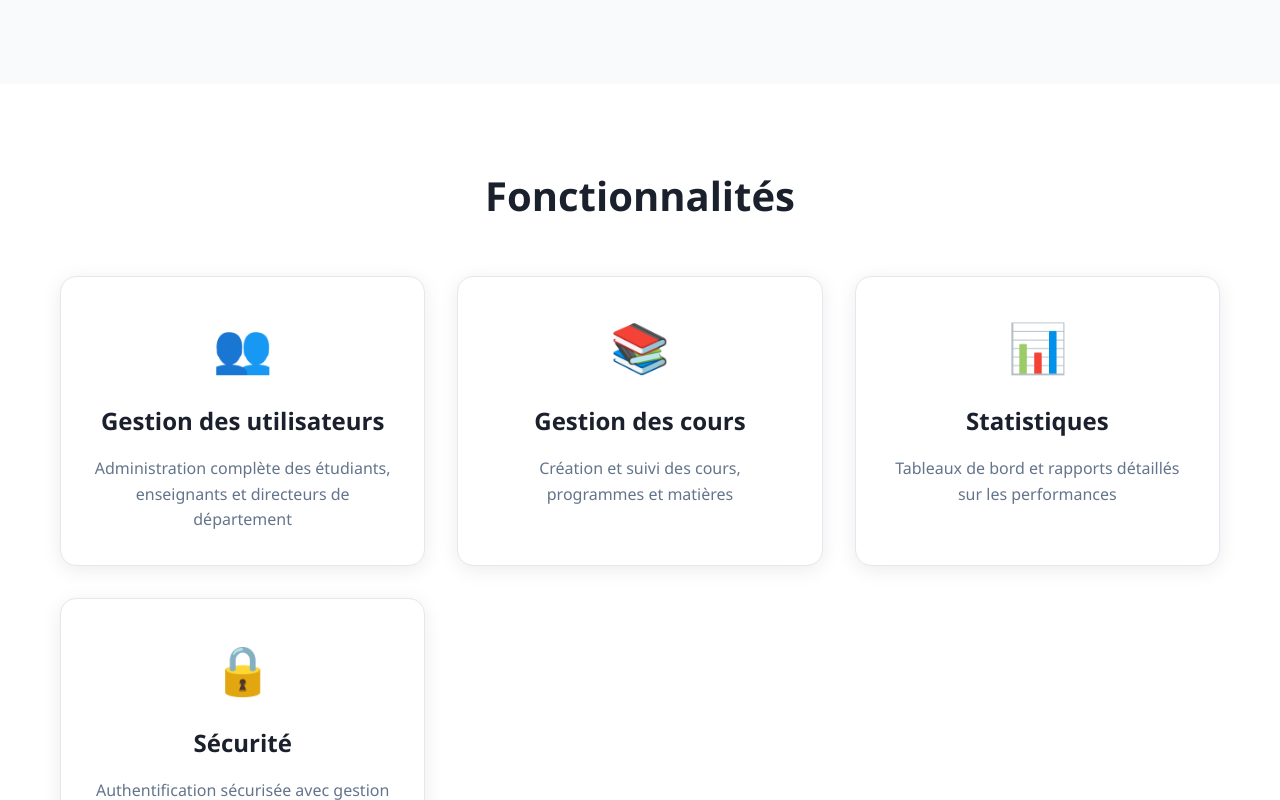
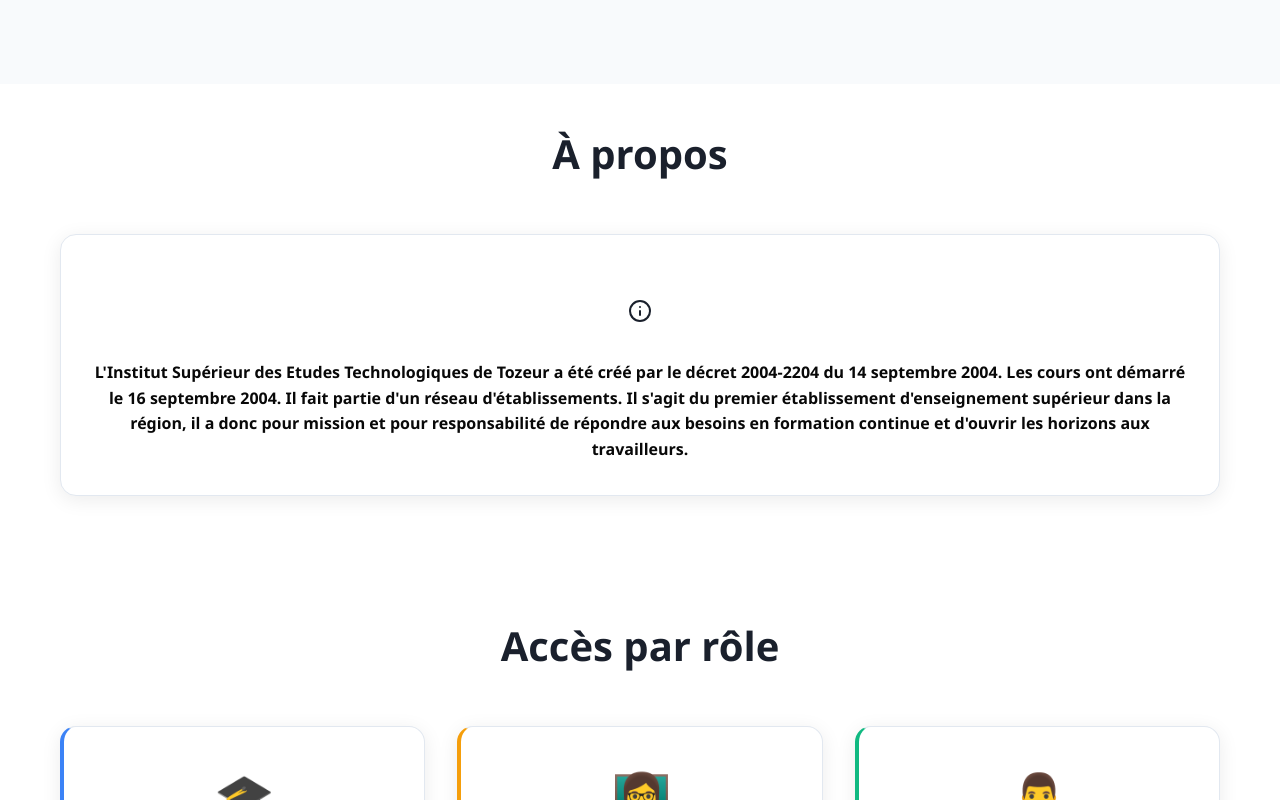
Before and after one commit to KhaledZeineb/university-management-platform1, a React (Create React App) app in the folder frontend/front/: page / in a window 1280 px wide. Shown: the part 700-1500 px from the top of the page. Built offline with nearby package versions, Linux system fonts and the light colour scheme; no server answers.

Commit message:
frontfixes

```diff
--- a/frontend/front/package.json
+++ b/frontend/front/package.json
@@ -8,6 +8,7 @@
     "@testing-library/react": "^16.3.0",
     "@testing-library/user-event": "^13.5.0",
     "axios": "^1.12.2",
+    "lucide-react": "^0.546.0",
     "react": "^19.2.0",
     "react-dom": "^19.2.0",
     "react-router-dom": "^7.9.3",
--- a/frontend/front/src/components/LandingPage.css
+++ b/frontend/front/src/components/LandingPage.css
@@ -164,6 +164,7 @@
 .features-section, .roles-section {
   padding: 5rem 0;
   background: white;
+  padding-top: 3%;
 }
 
 .section-title {
@@ -209,8 +210,9 @@
 }
 
 .feature-card p {
-  color: #64748b;
+  color: #080808;
   line-height: 1.6;
+  font-weight: bold;
 }
 
 /* Role Cards */
--- a/frontend/front/src/components/LandingPage.jsx
+++ b/frontend/front/src/components/LandingPage.jsx
@@ -3,6 +3,7 @@ import { Link } from 'react-router-dom';
 import axios from 'axios';
 import './LandingPage.css';
 import heroVideo from '../assets/1.mp4';
+import { Info } from "lucide-react";
 
 const LandingPage = () => {
   const [serverStatus, setServerStatus] = useState(null);
@@ -113,7 +114,7 @@ const LandingPage = () => {
       {/* Features Section */}
       <section className="features-section" aria-labelledby="features-title">
         <div className="container">
-          <h2 id="features-title" className="section-title">Fonctionnalités</h2>
+          <h2 id="features-title" className="section-title">À propos</h2>
           <div className="features-grid">
             {FEATURES.map((feature, index) => (
               <article key={index} className="feature-card">
@@ -162,26 +163,14 @@ const LandingPage = () => {
 
 // Constants
 const FEATURES = [
+
   {
-    icon: '👥',
-    title: 'Gestion des utilisateurs',
-    description: 'Administration complète des étudiants, enseignants et directeurs de département'
-  },
-  {
-    icon: '📚',
-    title: 'Gestion des cours',
-    description: 'Création et suivi des cours, programmes et matières'
-  },
-  {
-    icon: '📊',
-    title: 'Statistiques',
-    description: 'Tableaux de bord et rapports détaillés sur les performances'
-  },
-  {
-    icon: '🔒',
-    title: 'Sécurité',
-    description: 'Authentification sécurisée avec gestion des rôles'
+    icon: <Info className="w-6 h-6 text-blue-600" />,
+
+    description: "L'Institut Supérieur des Etudes Technologiques de Tozeur a été créé par le décret 2004-2204 du 14 septembre 2004. Les cours ont démarré le 16 septembre 2004. Il fait partie d'un réseau d'établissements. Il s'agit du premier établissement d'enseignement supérieur dans la région, il a donc pour mission et pour responsabilité de répondre aux besoins en formation continue et d'ouvrir les horizons aux travailleurs."
   }
+
+
 ];
 
 const ROLES = [
```
Also changed, not shown: 1 other file (tests, documents, lock files or other folders).
